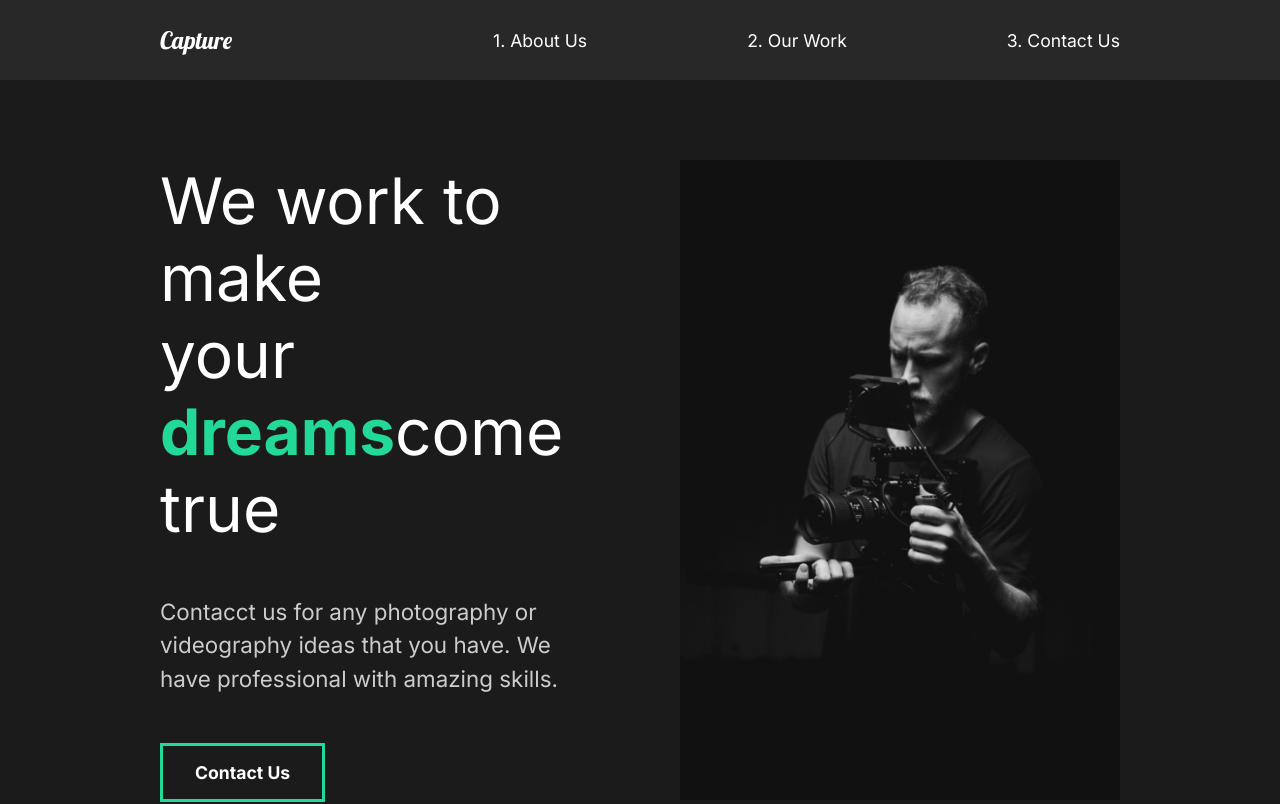
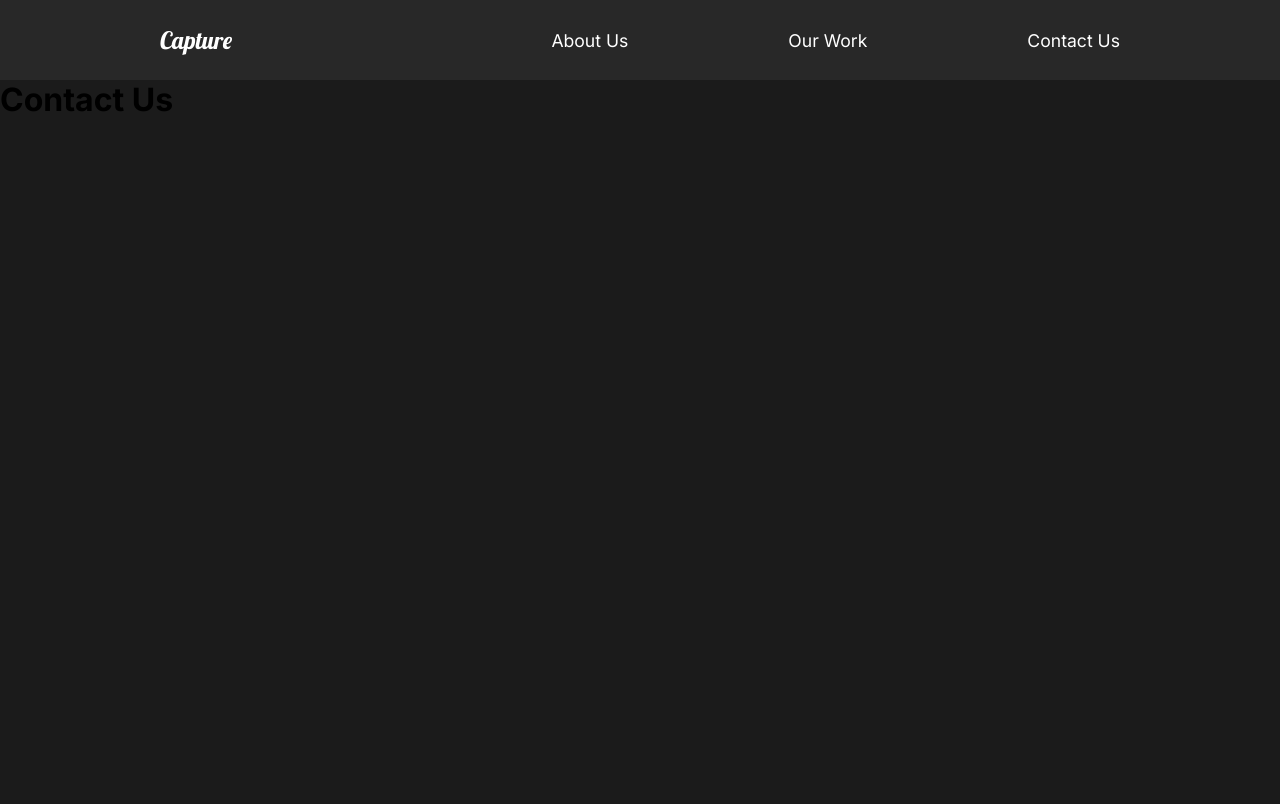
Before and after one commit to Santiagospinai7/Portafolio, a React (Create React App) app: page /contact in a window 1280 px wide. Shown: the top 804 px of the page. Built offline with nearby package versions, Linux system fonts and the light colour scheme.

Commit message:
React router

```diff
--- a/src/App.js
+++ b/src/App.js
@@ -3,14 +3,30 @@
 import GlobalStyle from '../src/components/GlobalStyle'
 //Import pages
 import AboutUs from './pages/AboutUs';
+import ContactUs from './pages/ContactUs';
+import OurWork from './pages/OurWork';
 import Nav from './components/Nav'
+//Router
+import { Switch, Route } from 'react-router-dom';
+
 
 function App() {
   return (
     <div className="App">
       <GlobalStyle />
       <Nav />
-      <AboutUs/>
+      <Switch>
+        <Route path="/" exact>
+          <AboutUs/>
+        </Route>
+        <Route path="/work">
+          <OurWork />
+        </Route>
+        <Route path="/contact">
+          <ContactUs />
+        </Route>
+      </Switch>
+
     </div>
   );
 }
--- a/src/components/Nav.js
+++ b/src/components/Nav.js
@@ -1,19 +1,24 @@
 import React from 'react';
 import styled from 'styled-components';
+import {Link} from 'react-router-dom';
 
 const Nav = () => {
     return(
         <StyledNav>
-            <h1><a id="logo" href="#">Capture</a></h1>
+            <h1>
+                <Link id="logo" to="/">
+                    Capture
+                </Link>
+            </h1>
             <ul>
                 <li>
-                    <a href="#">1. About Us</a>
+                    <Link to="/">About Us</Link>
                 </li>
                 <li>
-                    <a href="#">2. Our Work</a>
+                    <Link to="/work">Our Work</Link>
                 </li>
                 <li>
-                    <a href="#">3. Contact Us</a>
+                    <Link to="/contact">Contact Us</Link>
                 </li>
             </ul>
         </StyledNav>
--- a/src/index.js
+++ b/src/index.js
@@ -2,10 +2,13 @@
 import ReactDOM from 'react-dom';
 import App from './App';
 import reportWebVitals from './reportWebVitals';
+import {BrowserRouter} from 'react-router-dom';
 
 ReactDOM.render(
   <React.StrictMode>
-    <App />
+    <BrowserRouter>
+      <App />
+    </BrowserRouter>
   </React.StrictMode>,
   document.getElementById('root')
 );
--- /dev/null
+++ b/src/pages/ContactUs.js
@@ -0,0 +1,11 @@
+import React from 'react';
+
+const ContactUs = () => {
+    return (
+        <div>
+            <h1>Contact Us</h1>
+        </div>
+    );
+};
+
+export default ContactUs;
--- /dev/null
+++ b/src/pages/OurWork.js
@@ -0,0 +1,11 @@
+import React from 'react';
+
+const OurWork = () => {
+    return (
+        <div>
+            <h1>OurWork</h1>
+        </div>
+    );
+};
+
+export default OurWork;
```
